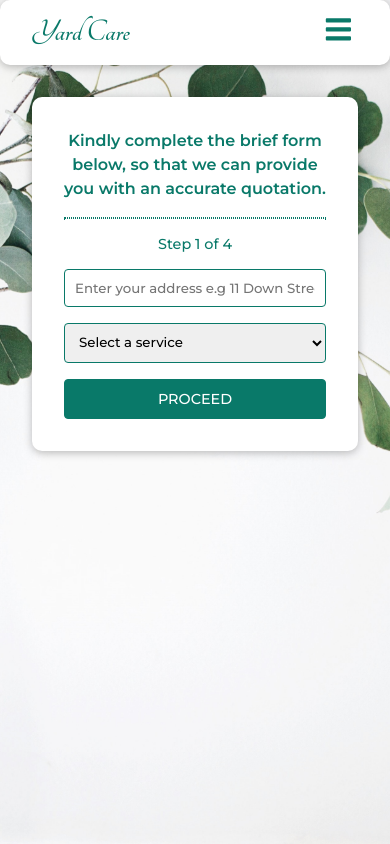
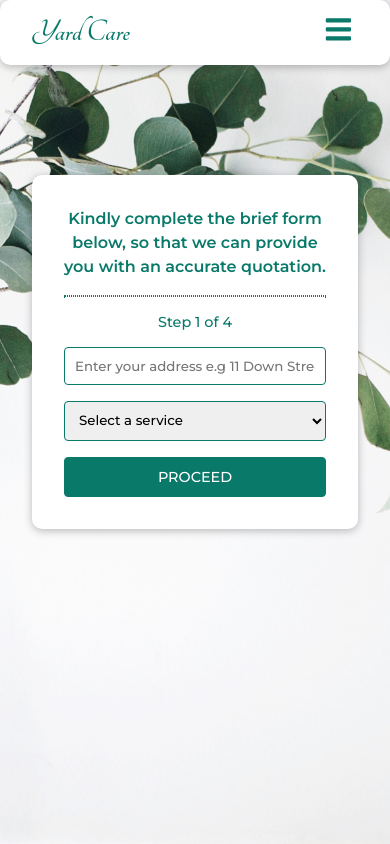
Before and after one commit to Amen-Musingarimi/yard-care, a React (Create React App) app: page /book in a window 390 px wide. Built offline with nearby package versions, Linux system fonts and the light colour scheme.

Commit message:
Fix the forms margin

```diff
--- a/src/components/styles/Forms.css
+++ b/src/components/styles/Forms.css
@@ -111,6 +111,7 @@
   .step-div {
     flex-direction: column;
     padding: 2rem;
+    margin-top: 20%;
   }
 
   .step-description {
```
